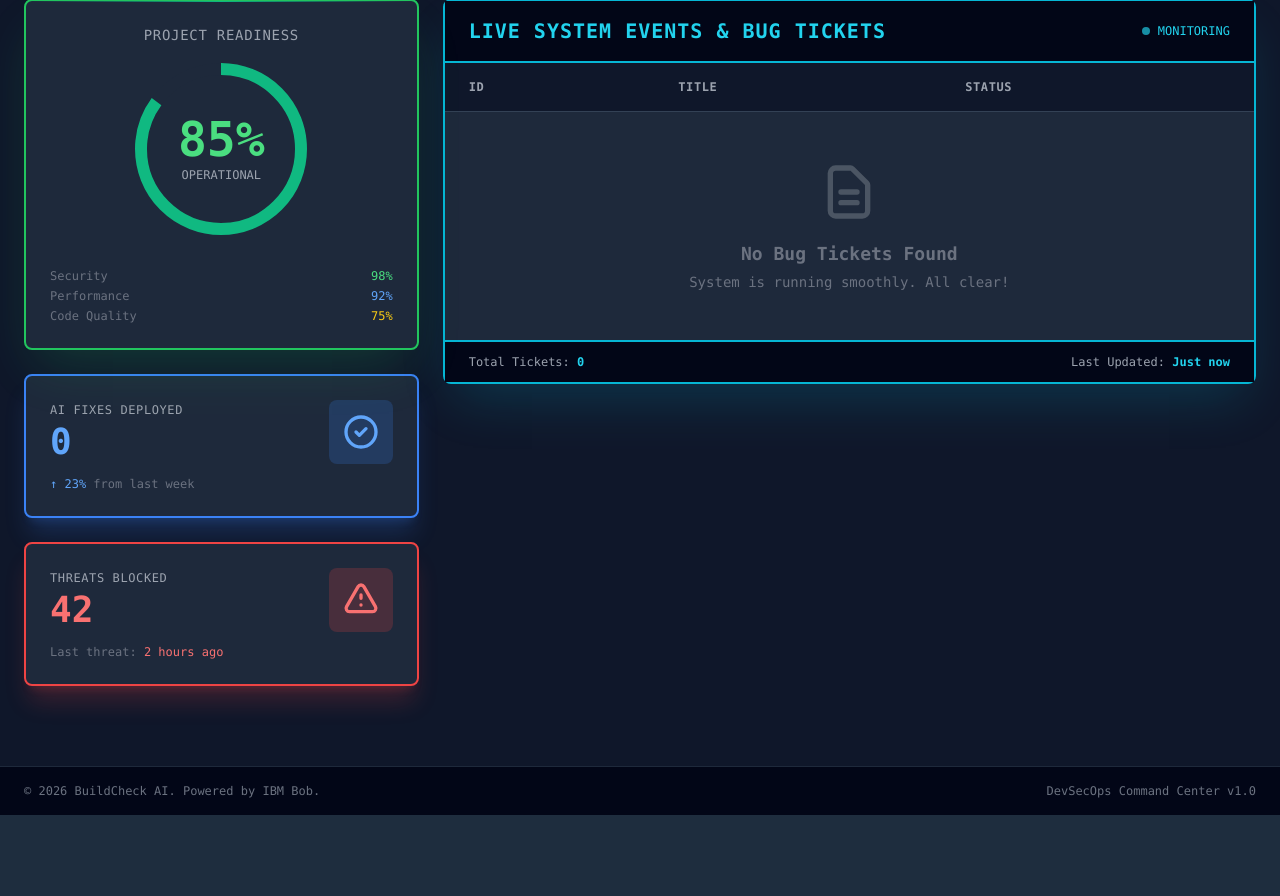
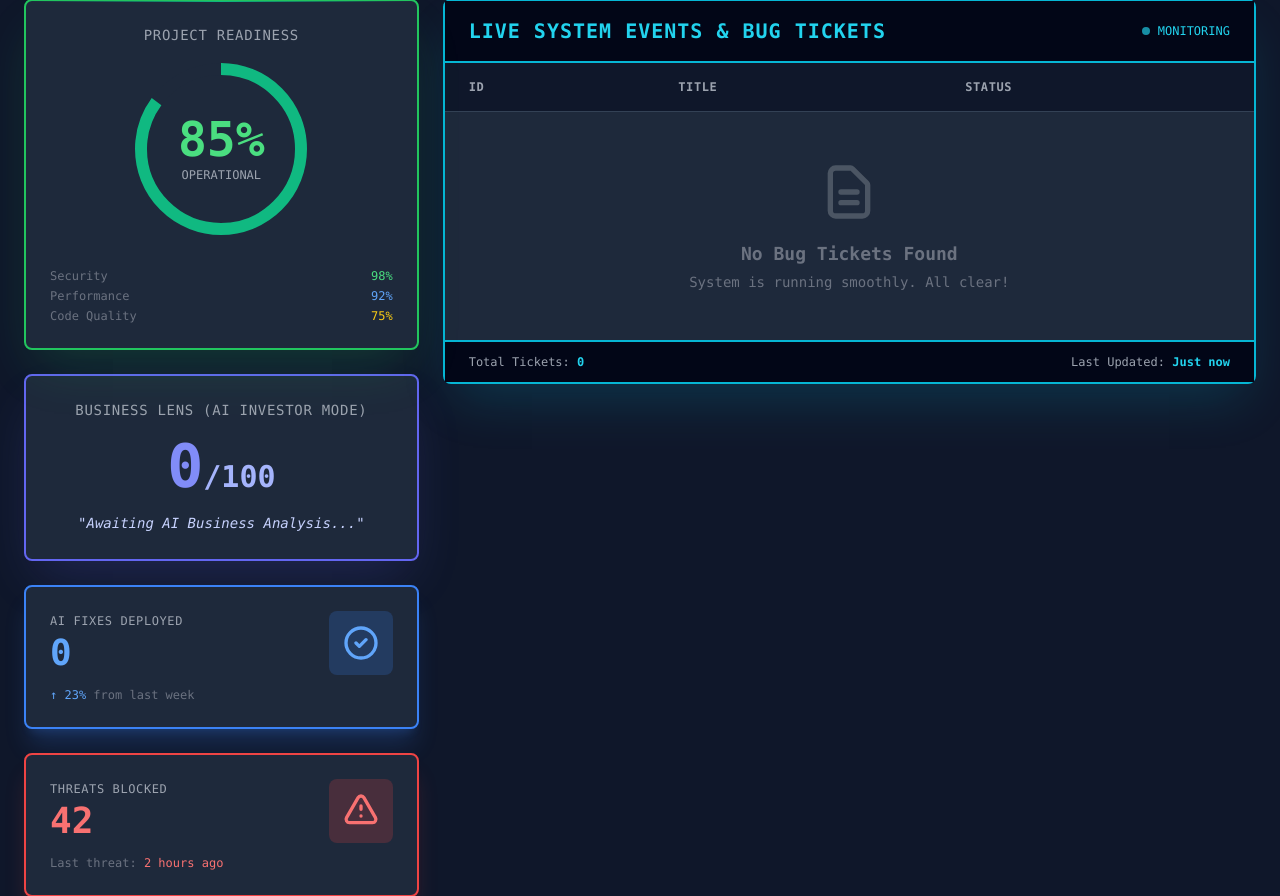
Before and after one commit to Omnisslayer01/BuildCheck-AI, a Django app: page / in a window 1280 px wide. Shown: the part 115-1011 px from the top of the page. Before the commit the page ends 930 px from the top, so only its background shows below. Run offline with Django 5.2, Linux system fonts and the light colour scheme; data that the repository does not hold is empty; some libraries are stand-ins or nearby versions.

Commit message:
Core logic and UI of business lens

```diff
--- a/testing/templates/dashboard.html
+++ b/testing/templates/dashboard.html
@@ -97,6 +97,21 @@
                     </div>
                 </div>
 
+                <!-- Business Lens Card -->
+                <div class="bg-slate-800 border-2 border-indigo-500 rounded-lg p-6 shadow-2xl shadow-indigo-500/20">
+                    <div class="text-center">
+                        <h2 class="text-sm text-gray-400 uppercase tracking-wider mb-4">Business Lens (AI Investor Mode)</h2>
+                        <div class="mb-4">
+                            <div class="text-6xl font-bold text-indigo-400">{{ business_lens.score|default:0 }}<span class="text-3xl text-indigo-300">/100</span></div>
+                        </div>
+                        <div class="mt-4 px-4">
+                            <p class="text-sm text-indigo-200 leading-relaxed italic">
+                                "{{ business_lens.verdict|default:'Awaiting AI Business Analysis...' }}"
+                            </p>
+                        </div>
+                    </div>
+                </div>
+
                 <!-- AI Fixes Card -->
                 <div class="bg-slate-800 border-2 border-blue-500 rounded-lg p-6 shadow-xl shadow-blue-500/20">
                     <div class="flex items-center justify-between">
@@ -161,7 +176,7 @@
                                 </tr>
                             </thead>
                             <tbody class="divide-y divide-slate-700"
-                                   hx-get="/dashboard/api/bug-list-html/"
+                                   hx-get="/api/bug-list-html/"
                                    hx-trigger="every 3s"
                                    hx-swap="innerHTML">
                                 {% include 'bug_rows.html' %}
--- a/testing/urls.py
+++ b/testing/urls.py
@@ -6,6 +6,7 @@ urlpatterns = [
     path('', views.dashboard_home, name='dashboard_home'),
     path('api/update-status/', views.update_bug_status, name='update_bug_status'),
     path('api/bug-list-html/', views.bug_list_partial, name='bug_list_partial'),
+    path('api/business-lens/', views.api_business_lens, name='api_business_lens'),
 ]
 
 # Made with Bob
--- a/testing/views.py
+++ b/testing/views.py
@@ -3,7 +3,7 @@ from django.http import JsonResponse
 from django.views.decorators.csrf import csrf_exempt
 from django.views.decorators.http import require_http_methods
 import json
-from .models import BugTicket
+from .models import BugTicket, BusinessEvaluation
 
 
 @csrf_exempt
@@ -66,6 +66,53 @@ def update_bug_status(request):
 
 
 
+@csrf_exempt
+@require_http_methods(["POST"])
+def api_business_lens(request):
+    """
+    API endpoint to save business evaluation data.
+    Expects JSON: {"score": 85, "verdict": "Good business potential"}
+    """
+    try:
+        data = json.loads(request.body)
+        score = data.get('score')
+        verdict = data.get('verdict')
+
+        if score is None or not verdict:
+            return JsonResponse({
+                'success': False,
+                'error': 'Missing score or verdict'
+            }, status=400)
+
+        # Create new BusinessEvaluation object
+        evaluation = BusinessEvaluation.objects.create(
+            score=score,
+            verdict=verdict
+        )
+
+        return JsonResponse({
+            'success': True,
+            'message': 'Business evaluation saved successfully',
+            'evaluation': {
+                'id': evaluation.id,
+                'score': evaluation.score,
+                'verdict': evaluation.verdict,
+                'created_at': evaluation.created_at.isoformat()
+            }
+        })
+
+    except json.JSONDecodeError:
+        return JsonResponse({
+            'success': False,
+            'error': 'Invalid JSON'
+        }, status=400)
+    except Exception as e:
+        return JsonResponse({
+            'success': False,
+            'error': str(e)
+        }, status=500)
+
+
 def dashboard_home(request):
     """Dashboard home view displaying all bug tickets"""
     tickets = BugTicket.objects.all()
@@ -80,11 +127,15 @@ def dashboard_home(request):
     ai_fixes = fixed_tickets
     threats_blocked = 42
 
+    # Fetch latest business evaluation
+    business_lens = BusinessEvaluation.objects.last()
+
     context = {
         'tickets': tickets,
         'project_readiness': project_readiness,
         'ai_fixes': ai_fixes,
         'threats_blocked': threats_blocked,
+        'business_lens': business_lens,
     }
 
     return render(request, 'dashboard.html', context)
```
Also changed, not shown: testing/models.py (+13 -0 lines), testing/migrations/0002_businessevaluation.py (added).
